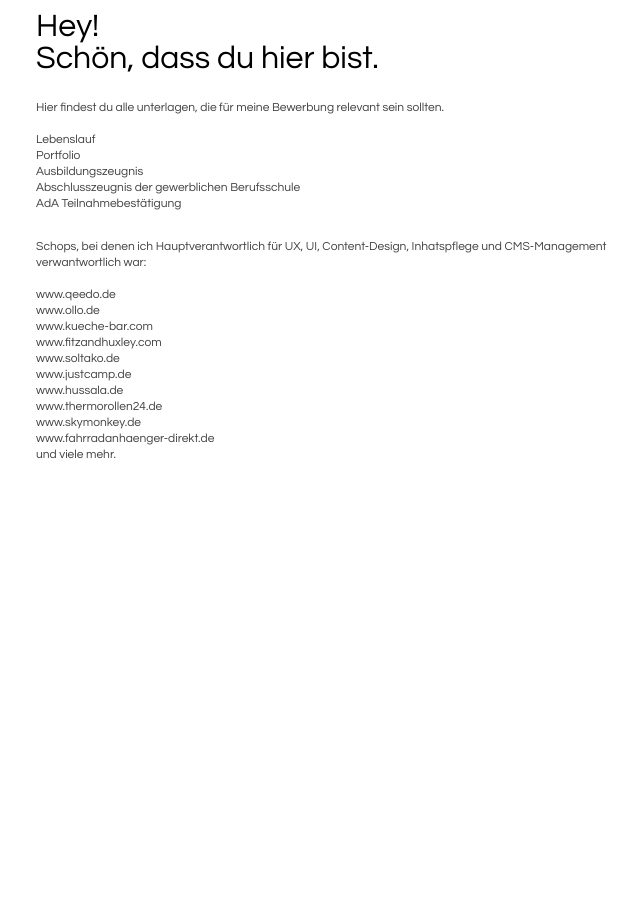
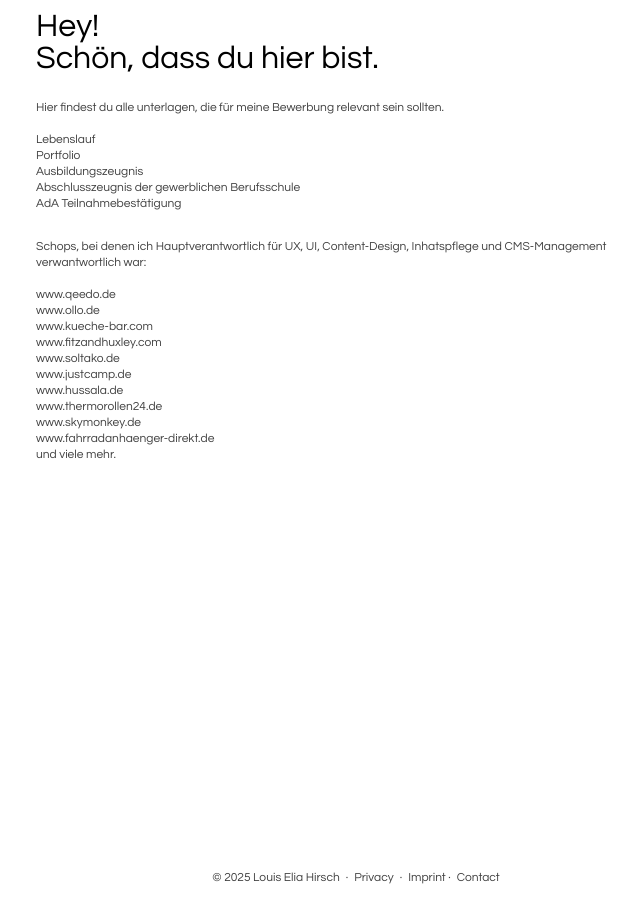
Before and after one commit to louvee/louvee.github.io, a Jekyll site: the page application.html, which Jekyll copies as it is, in a window 1280 px wide. Shown: the whole page, without its empty margins (284-924 px from the left). Built offline with Jekyll 4.4.1, drawn with Linux system fonts in a browser that asks for light colours.

Commit message:
Update application.html
Added footer

```diff
--- a/application.html
+++ b/application.html
@@ -58,5 +58,18 @@
         <br />
       </p>
     </div>
+    <div class="footer">
+        <p>
+          © <span id="year"></span> Louis Elia Hirsch&#x2000;·&#x2000;<a
+            href="/privacy"
+            >Privacy</a
+          >&#x2000;·&#x2000;<a href="/imprint">Imprint</a> ·&#x2000;<a
+            href="/contact"
+            >Contact</a
+          >
+        </p>
+      </div>
+    </div>
+    <script src="script.js"></script>
   </body>
 </html>
```
